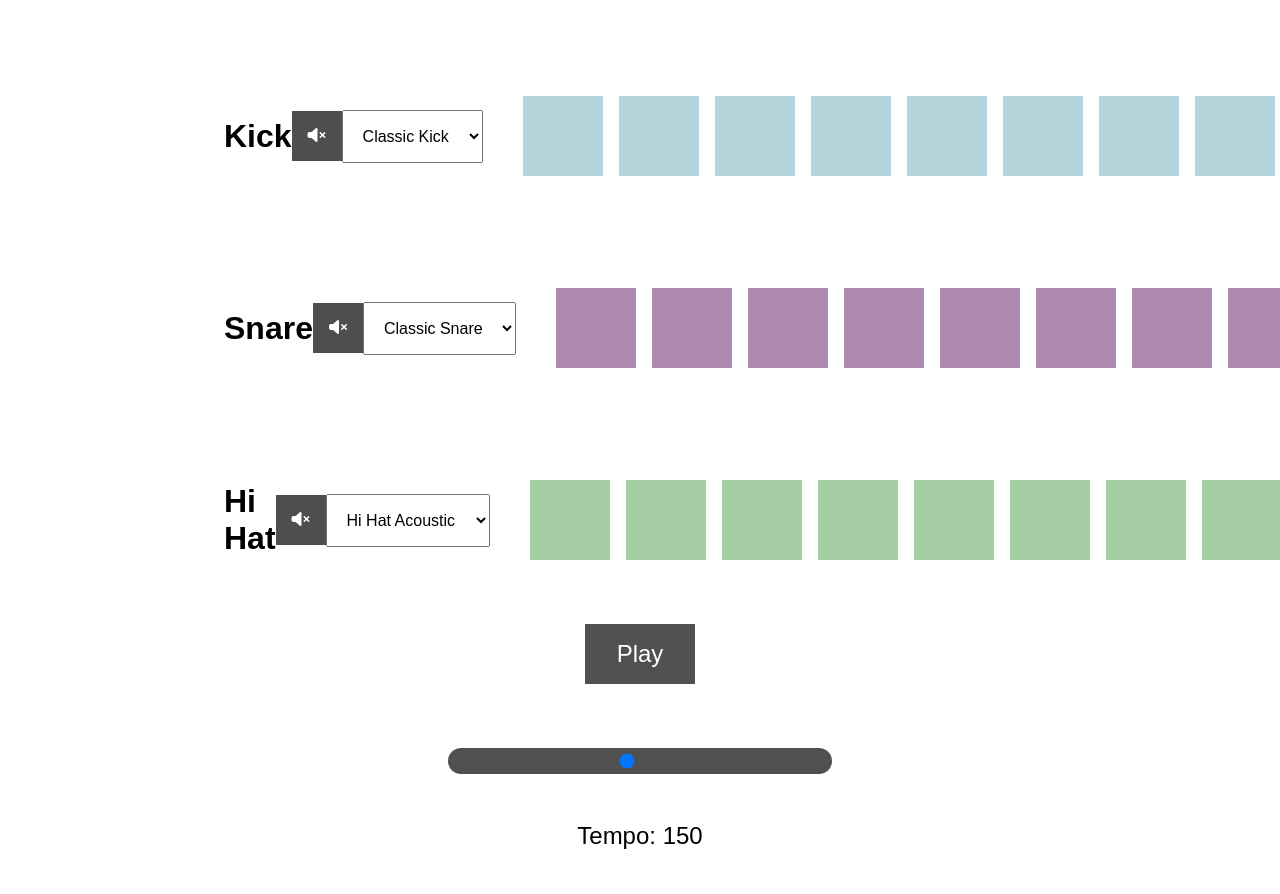
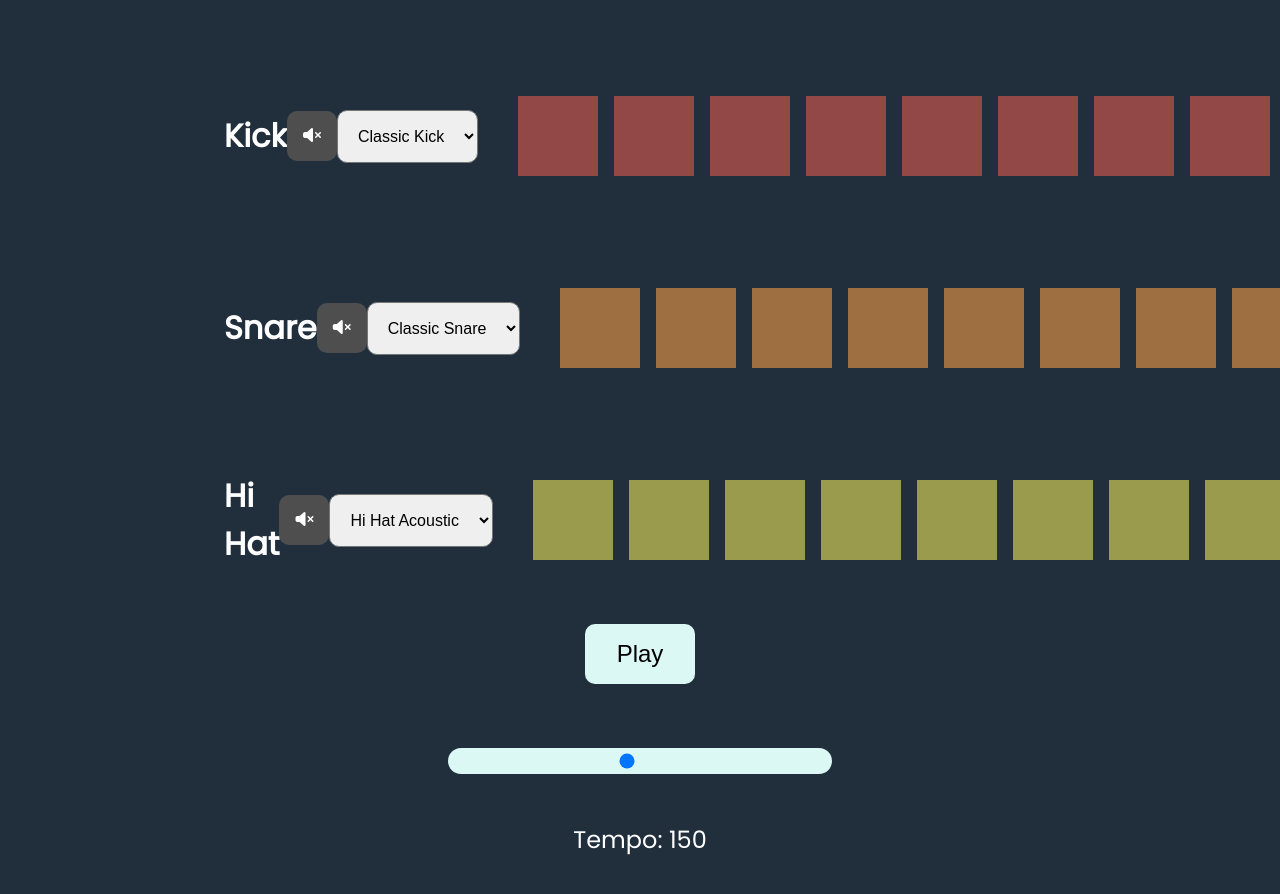
Before and after one commit to shenalt/beets, a plain HTML site: page index.html in a window 1280 px wide. Shown: the top 894 px of the page. Drawn offline with Linux system fonts and the light colour scheme.

Commit message:
minor edits

```diff
--- a/index.html
+++ b/index.html
@@ -5,8 +5,11 @@
     <meta http-equiv="X-UA-Compatible" content="IE=edge">
     <meta name="viewport" content="width=device-width, initial-scale=1.0">
     <link rel="stylesheet" href="https://cdnjs.cloudflare.com/ajax/libs/font-awesome/6.2.1/css/all.min.css" integrity="sha512-MV7K8+y+gLIBoVD59lQIYicR65iaqukzvf/nwasF0nqhPay5w/9lJmVM2hMDcnK1OnMGCdVK+iQrJ7lzPJQd1w==" crossorigin="anonymous" referrerpolicy="no-referrer" />
+    <link rel="preconnect" href="https://fonts.googleapis.com">
+    <link rel="preconnect" href="https://fonts.gstatic.com" crossorigin>
+    <link href="https://fonts.googleapis.com/css2?family=Poppins&display=swap" rel="stylesheet">
     <link rel="stylesheet" href="./style.css" />
-    <title>Make a Sick Beat Yo</title>
+    <title>Drop a Sick Beat You're Welcome</title>
 </head>
 <body>
     <div class="sequencer">
--- a/style.css
+++ b/style.css
@@ -5,7 +5,8 @@
 }
 
 body{
-    font-family: sans-serif;
+    font-family: 'Poppins', sans-serif;
+    background: #212F3D;
 }
 
 i,svg {
@@ -22,24 +23,24 @@ i,svg {
 }
 
 .kick-pad {
-    background: rgb(181, 213, 220);
+    background: #934848;
 }
 .kick-pad.active {
-    background: rgb(0, 177, 221);
+    background: #9C0000;
 }
 
 .snare-pad {
-    background: rgb(174, 137, 176);
+    background: #9e6f41;
 }
 .snare-pad.active {
-    background: rgb(120, 0, 126);
+    background: #9c4e00;
 }
 
 .hihat-pad {
-    background: rgb(166, 206, 165);
+    background: #9b9b4e;
 }
 .hihat-pad.active {
-    background: rgb(11, 151, 8);
+    background: #9c9c00;
 }
 
 .sequencer{
@@ -73,7 +74,6 @@ i,svg {
     flex: 1;
     margin: 0rem 2rem;
 }
-
 .controls button {
     padding: 1rem;
     border: none;
@@ -83,6 +83,9 @@ i,svg {
     cursor: pointer;
     transition: all 0.5s ease;
 }
+.controls h1 {
+    color: white;
+}
 
 .pad{
     transition: all 0.5s ease;
@@ -91,18 +94,23 @@ i,svg {
 .play {
     padding: 1rem 2rem;
     font-size: 1.5rem;
-    background: rgb(80, 80, 80);
-    color: white;
+    background: rgb(219, 248, 245);
+    color: black;
     border: none;
     cursor: pointer;
     margin-top: 3rem;
+    border-radius: 10px;
 }
 
 select{
     padding: 1rem;
     font-size: 1rem;
+    border-radius: 10px;
 }
 
+.mute{
+    border-radius: 10px;
+}
 .mute.active {
     background: gray;
 }
@@ -115,6 +123,7 @@ select{
     margin: 2rem;
     font-size: 1.5rem;
     text-align: center;
+    color: white;
 }
 .tempo-slider{
     padding: 0.3rem;
@@ -122,7 +131,7 @@ select{
     margin: 1rem 0rem;
     width: 100%;
     position: relative;
-    background: rgb(80, 80, 80);
+    background: rgb(219, 248, 245);
     cursor: pointer;
     border-radius: 1rem;
 }
```
